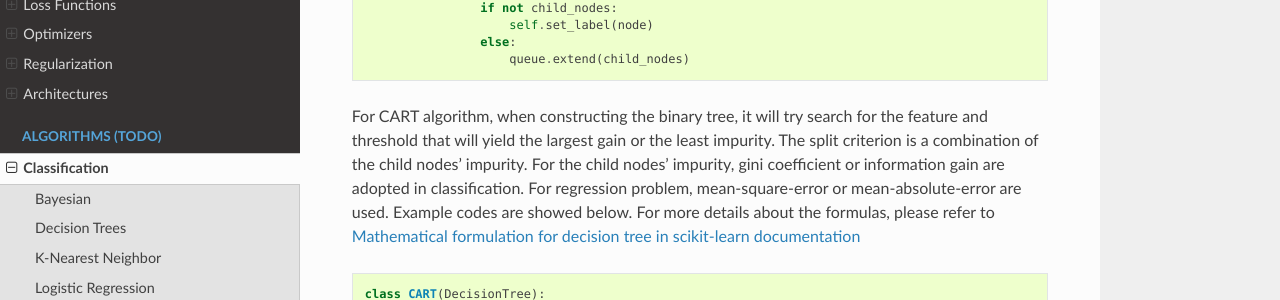
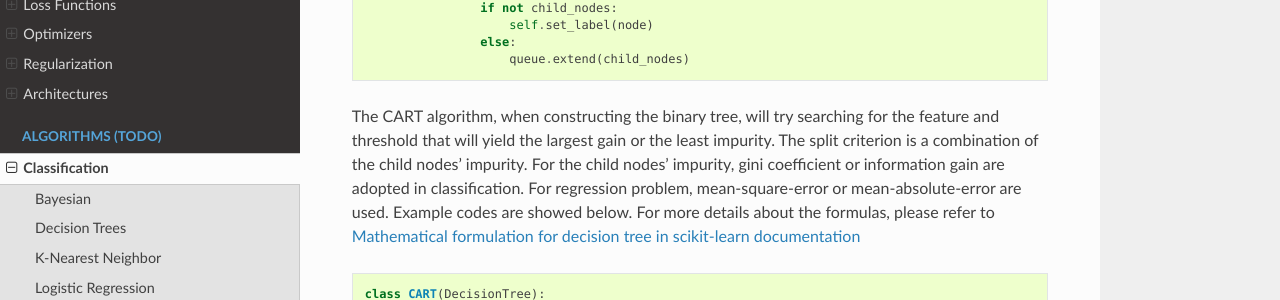
Before and after one commit to bfortuner/ml-glossary, a Sphinx documentation site: the page built from docs/classification_algos.rst, in a window 1280 px wide and 900 px high, scrolled down 2546 px. Shown: the part 151-451 px from the top of the window. Built offline with Sphinx 7.4.7 and the Read the Docs theme 2.0.0, drawn with Linux system fonts in a browser that asks for light colours; pages that are not in the unit, such as notebooks, are missing from menus; some of the changed text lies outside the part shown.

Commit message:
Update classification_algos.rst
type fix

```diff
--- a/docs/classification_algos.rst
+++ b/docs/classification_algos.rst
@@ -113,7 +113,7 @@ First, we create the base class `TreeNode class <https://github.com/bfortuner/ml
                         queue.extend(child_nodes)
 ..
 
-For CART algorithm, when constructing the binary tree, it will try search for the feature and threshold that will yield the largest gain or the least impurity. The split criterion is a combination of the child nodes' impurity. For the child nodes' impurity, gini coefficient or information gain are adopted in classification. For regression problem, mean-square-error or mean-absolute-error are used. Example codes are showed below. For more details about the formulas, please refer to `Mathematical formulation for decision tree in scikit-learn documentation <https://scikit-learn.org/stable/modules/tree.html#mathematical-formulation>`__
+The CART algorithm, when constructing the binary tree, will try searching for the feature and threshold that will yield the largest gain or the least impurity. The split criterion is a combination of the child nodes' impurity. For the child nodes' impurity, gini coefficient or information gain are adopted in classification. For regression problem, mean-square-error or mean-absolute-error are used. Example codes are showed below. For more details about the formulas, please refer to `Mathematical formulation for decision tree in scikit-learn documentation <https://scikit-learn.org/stable/modules/tree.html#mathematical-formulation>`__
 
 .. code-block:: python
 
```
Also changed, not shown: other parts of docs/classification_algos.rst (+1 -1 lines).
